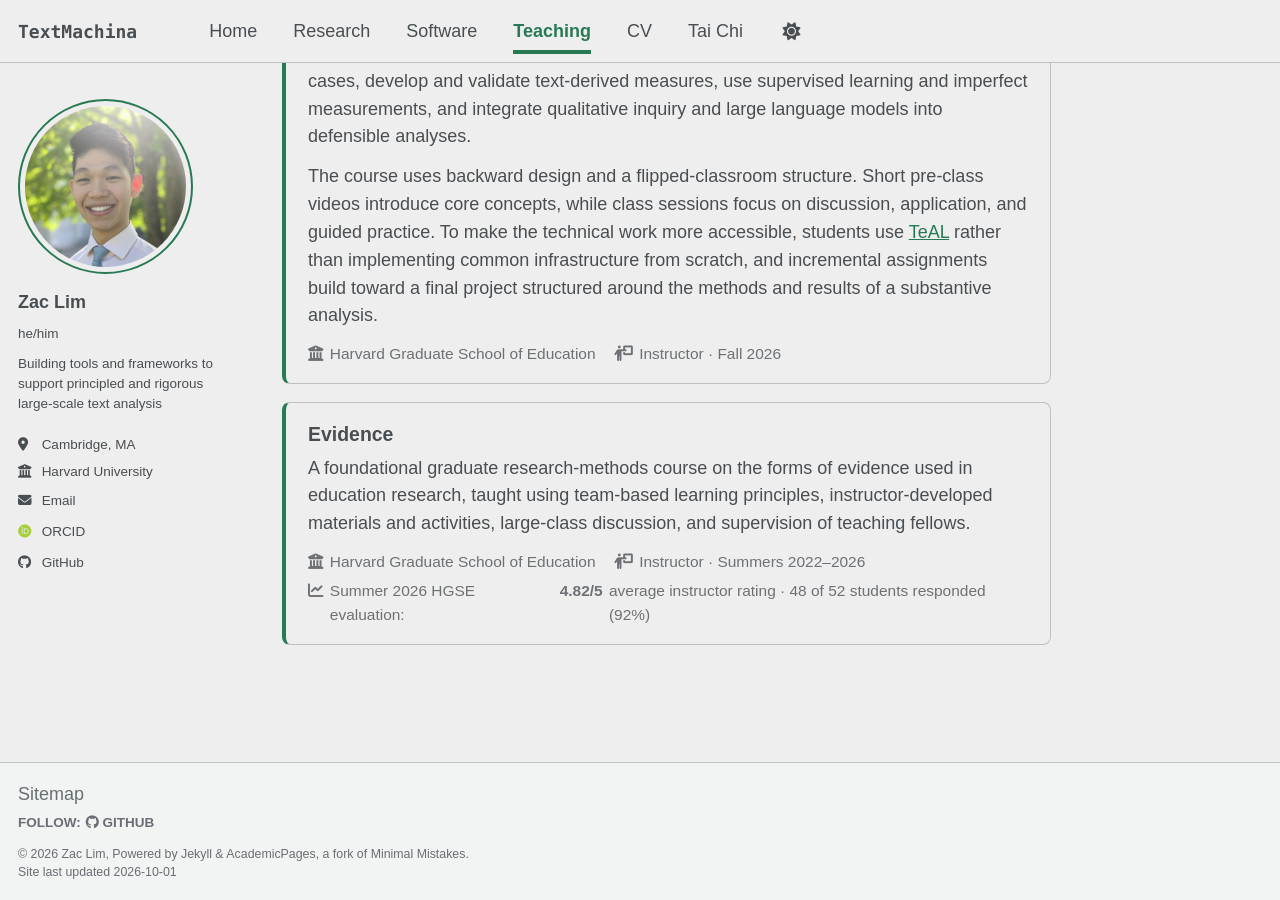
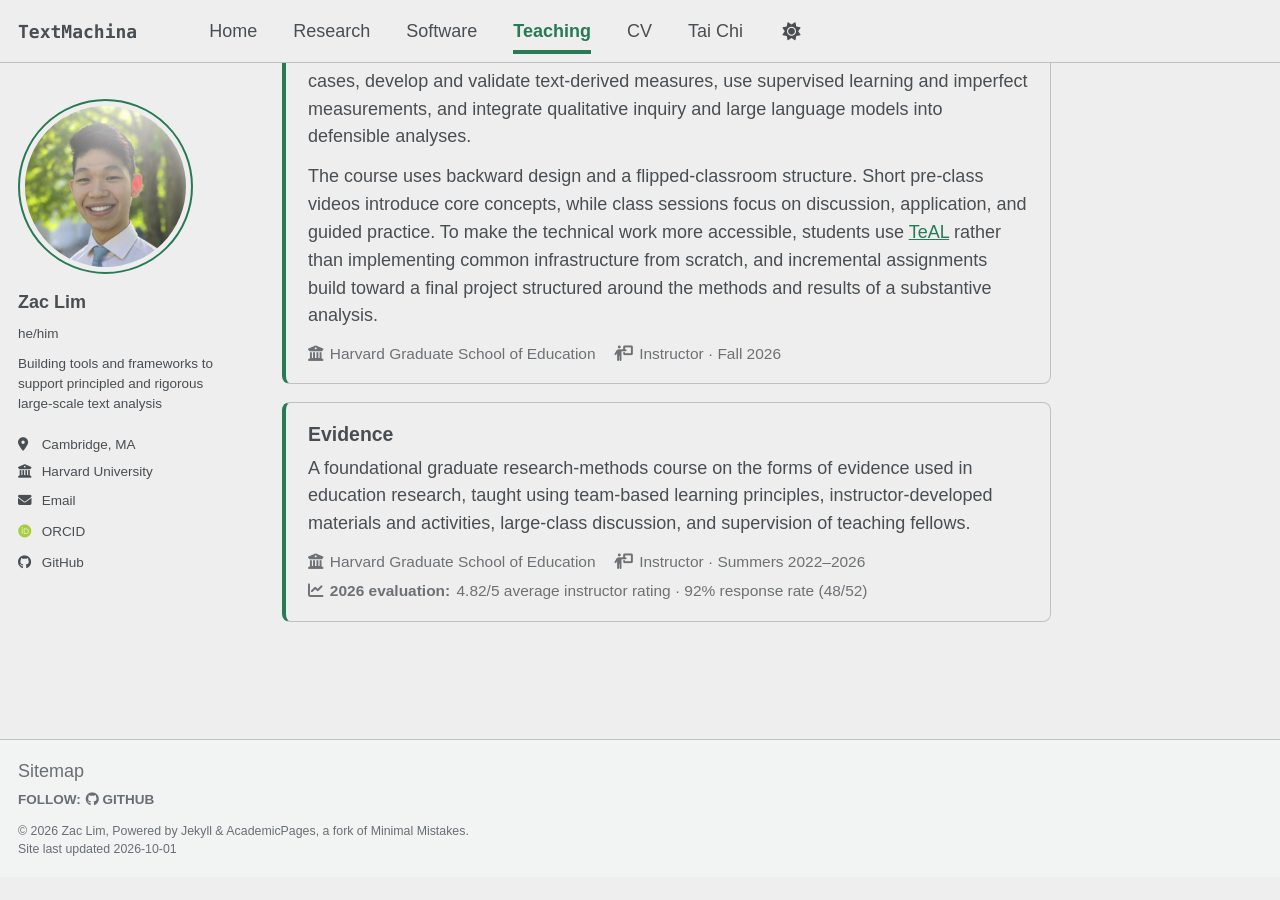
Before and after one commit to zacthinks/zacthinks.github.io, a Jekyll site: the page built from _pages/teaching.html, in a window 1280 px wide and 900 px high, scrolled down 523 px. Built offline with Jekyll 4.4.1, drawn with Linux system fonts in a browser that asks for light colours; some web fonts are replaced; a script bundle is joined from its source files by our own code; library files that are not in the unit come from our copies; after the commit the page ends 1400 px from its top, so only the background shows below that.

Commit message:
Tighten teaching evaluation metadata

```diff
--- a/_pages/teaching.html
+++ b/_pages/teaching.html
@@ -41,7 +41,7 @@ author_profile: true
   <div class="project-entry__meta">
     <span><i class="fas fa-building-columns" aria-hidden="true"></i> Harvard Graduate School of Education</span>
     <span><i class="fas fa-person-chalkboard" aria-hidden="true"></i> Instructor · Summers 2022–2026</span>
-    <span><i class="fas fa-chart-line" aria-hidden="true"></i> Summer 2026 HGSE evaluation: <strong>4.82/5</strong> average instructor rating · 48 of 52 students responded (92%)</span>
+    <span class="teaching-evaluation"><i class="fas fa-chart-line" aria-hidden="true"></i> <strong>2026 evaluation:</strong> 4.82/5 average instructor rating · 92% response rate (48/52)</span>
   </div>
 </article>
 
```
